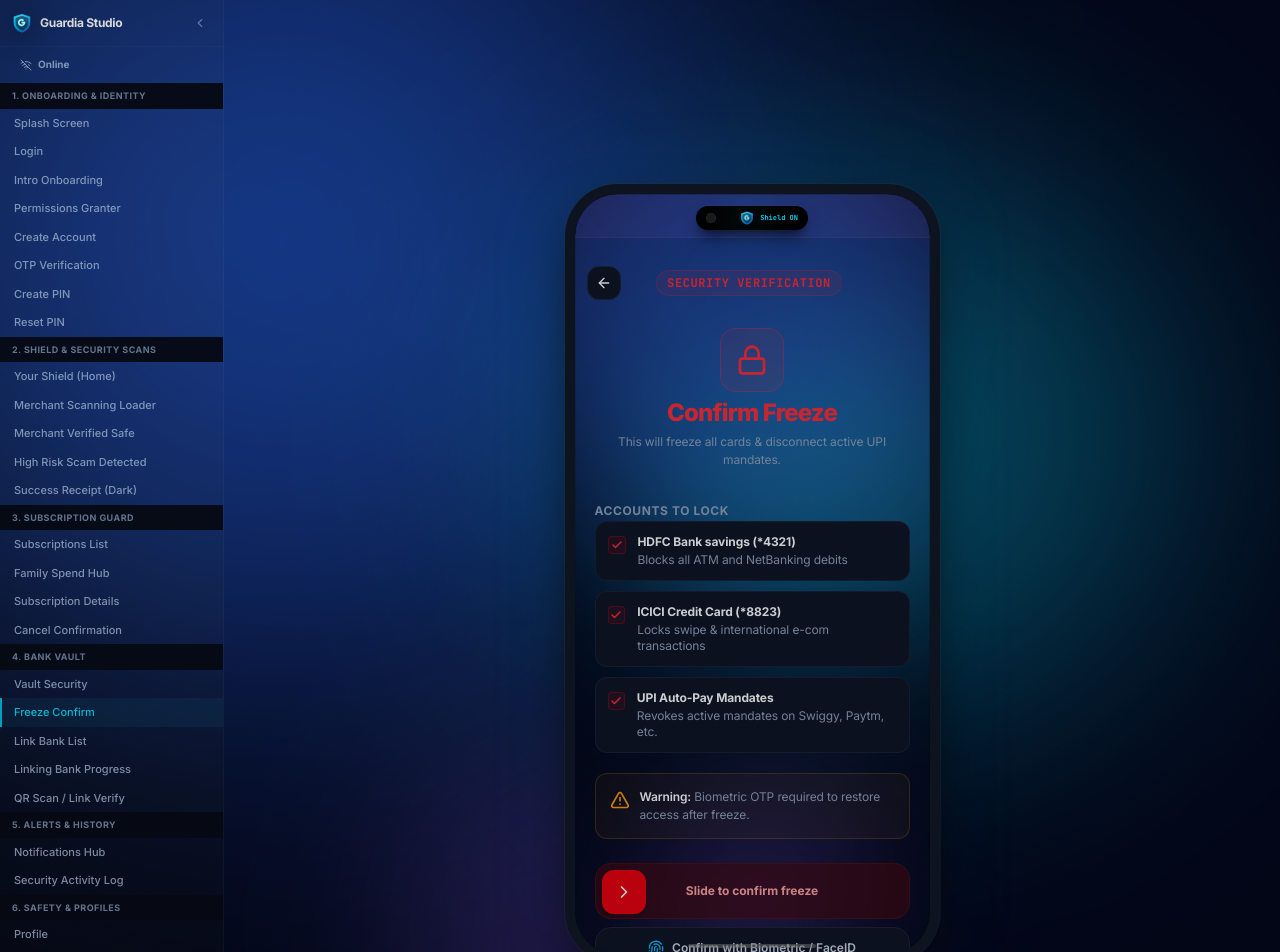
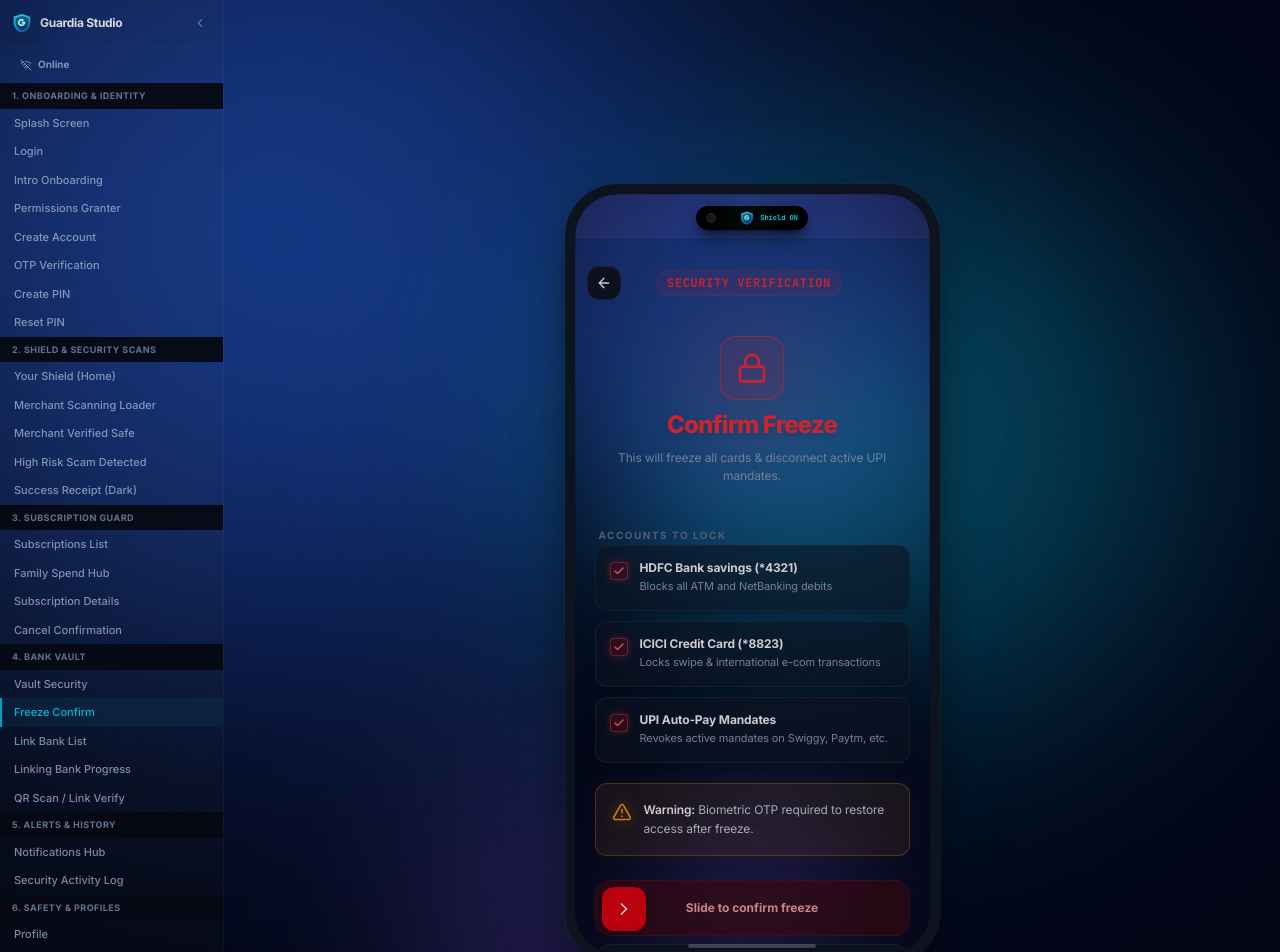
Before and after one commit to jangidarts3860-rgb/Guardia-AI, a React (Vite) app: page /freeze-accounts-confirm in a window 1280 px wide. Shown: the top 952 px of the page. Built offline with nearby package versions, Linux system fonts and the light colour scheme.

Commit message:
UI Polish: Upgrade Freeze Accounts screen with premium glassmorphism and glow effects

```diff
--- a/src/components/screens/individual/FreezeAccountsConfirmScreen.tsx
+++ b/src/components/screens/individual/FreezeAccountsConfirmScreen.tsx
@@ -71,40 +71,41 @@
           <div className="w-8" />
         </div>
 
-        <div className="text-center py-2 space-y-2">
-          <motion.div animate={{ x: [-5, 5, -5, 5, 0] }} transition={{ repeat: Infinity, duration: 2, repeatDelay: 1 }}
-            className="w-16 h-16 rounded-2xl bg-red-500/10 border border-red-500/30 flex items-center justify-center mx-auto text-red-500">
+        <div className="text-center py-4 space-y-3 relative">
+          <div className="absolute inset-0 bg-red-500/20 blur-[50px] rounded-full w-32 h-32 mx-auto pointer-events-none" />
+          <motion.div animate={{ x: [-5, 5, -5, 5, 0], boxShadow: ["0px 0px 0px rgba(239,68,68,0)", "0px 0px 20px rgba(239,68,68,0.5)", "0px 0px 0px rgba(239,68,68,0)"] }} transition={{ repeat: Infinity, duration: 2, repeatDelay: 1 }}
+            className="w-16 h-16 rounded-2xl bg-red-500/10 border border-red-500/50 flex items-center justify-center mx-auto text-red-500 relative z-10 shadow-[0_0_15px_rgba(239,68,68,0.2)]">
             <Lock className="w-8 h-8" aria-hidden="true" />
           </motion.div>
-          <h1 className="text-2xl font-extrabold text-red-500 tracking-tight">Confirm Freeze</h1>
+          <h1 className="text-2xl font-extrabold text-red-500 tracking-tight relative z-10 drop-shadow-md">Confirm Freeze</h1>
           <p className="text-xs text-slate-400 px-4 leading-normal">
             This will freeze all cards & disconnect active UPI mandates.
           </p>
         </div>
 
         <div className="space-y-2.5">
-          <span className="text-xs font-bold uppercase tracking-wider text-slate-400">Accounts to lock</span>
+          <span className="text-[10px] font-bold uppercase tracking-[0.15em] text-slate-500 ml-1">Accounts to lock</span>
           {[
             { name: 'HDFC Bank savings (*4321)', desc: 'Blocks all ATM and NetBanking debits' },
             { name: 'ICICI Credit Card (*8823)', desc: 'Locks swipe & international e-com transactions' },
             { name: 'UPI Auto-Pay Mandates', desc: 'Revokes active mandates on Swiggy, Paytm, etc.' },
           ].map((item, idx) => (
             <motion.div key={idx} initial={{ opacity: 0, x: -15 }} animate={{ opacity: 1, x: 0 }} transition={{ delay: idx * 0.1 }}
-              className="p-3 bg-slate-900 border border-slate-800/80 rounded-xl flex items-start space-x-3 text-xs">
-              <div className="mt-0.5 w-4.5 h-4.5 rounded bg-red-600/10 border border-red-600/30 flex items-center justify-center text-red-500">
+              className="p-3.5 bg-slate-900/60 backdrop-blur-md border border-slate-700/50 rounded-xl flex items-start space-x-3 text-xs shadow-lg shadow-black/20">
+              <div className="mt-0.5 w-4.5 h-4.5 rounded bg-red-600/20 border border-red-500/50 flex items-center justify-center text-red-400 shadow-[0_0_8px_rgba(239,68,68,0.3)]">
                 <Check className="w-3 h-3" strokeWidth={3} />
               </div>
               <div>
-                <p className="font-bold text-white">{item.name}</p>
-                <p className="text-xs text-slate-400 mt-0.5">{item.desc}</p>
+                <p className="font-bold text-white tracking-wide">{item.name}</p>
+                <p className="text-[11px] text-slate-400 mt-0.5 leading-relaxed">{item.desc}</p>
               </div>
             </motion.div>
           ))}
         </div>
 
-        <div className="p-3.5 bg-amber-500/5 border border-amber-500/20 rounded-xl flex space-x-2.5 items-start text-left">
-          <AlertTriangle className="w-5 h-5 text-amber-500 shrink-0 mt-0.5" aria-hidden="true" />
-          <p className="text-xs text-slate-400 leading-normal">
+        <div className="p-4 bg-amber-500/10 backdrop-blur-md border border-amber-500/30 rounded-xl flex space-x-3 items-start text-left shadow-[0_0_20px_rgba(245,158,11,0.05)]">
+          <AlertTriangle className="w-5 h-5 text-amber-500 shrink-0 mt-0.5 drop-shadow-[0_0_8px_rgba(245,158,11,0.5)]" aria-hidden="true" />
+          <p className="text-xs text-slate-300 leading-relaxed">
             <strong className="text-white font-semibold">Warning:</strong> Biometric OTP required to restore access after freeze.
           </p>
         </div>
@@ -121,7 +122,7 @@
             <span>Confirm with Biometric / FaceID</span>
           </button>
         </div>
-        <button onClick={() => navigate('/security')} className="w-full py-3.5 bg-slate-900 border border-slate-800 hover:border-slate-700 text-slate-400 text-xs font-semibold rounded-2xl transition focus-visible:ring-2 focus-visible:ring-sky-500">
+        <button onClick={() => navigate('/security')} className="w-full py-3.5 text-slate-500 hover:text-slate-300 text-xs font-bold tracking-wide rounded-2xl transition focus-visible:ring-2 focus-visible:ring-sky-500">
           Cancel & Keep Active
         </button>
       </div>
```
